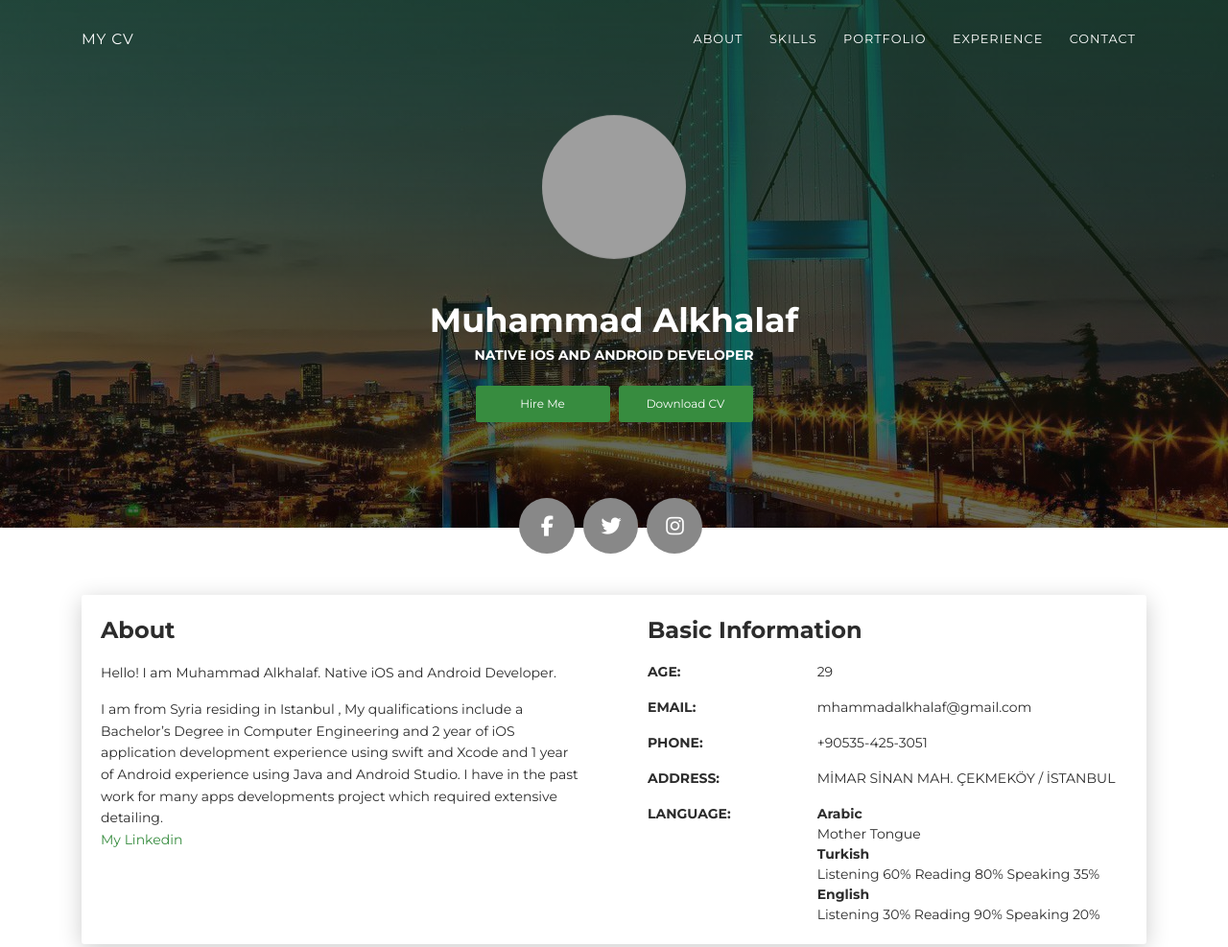
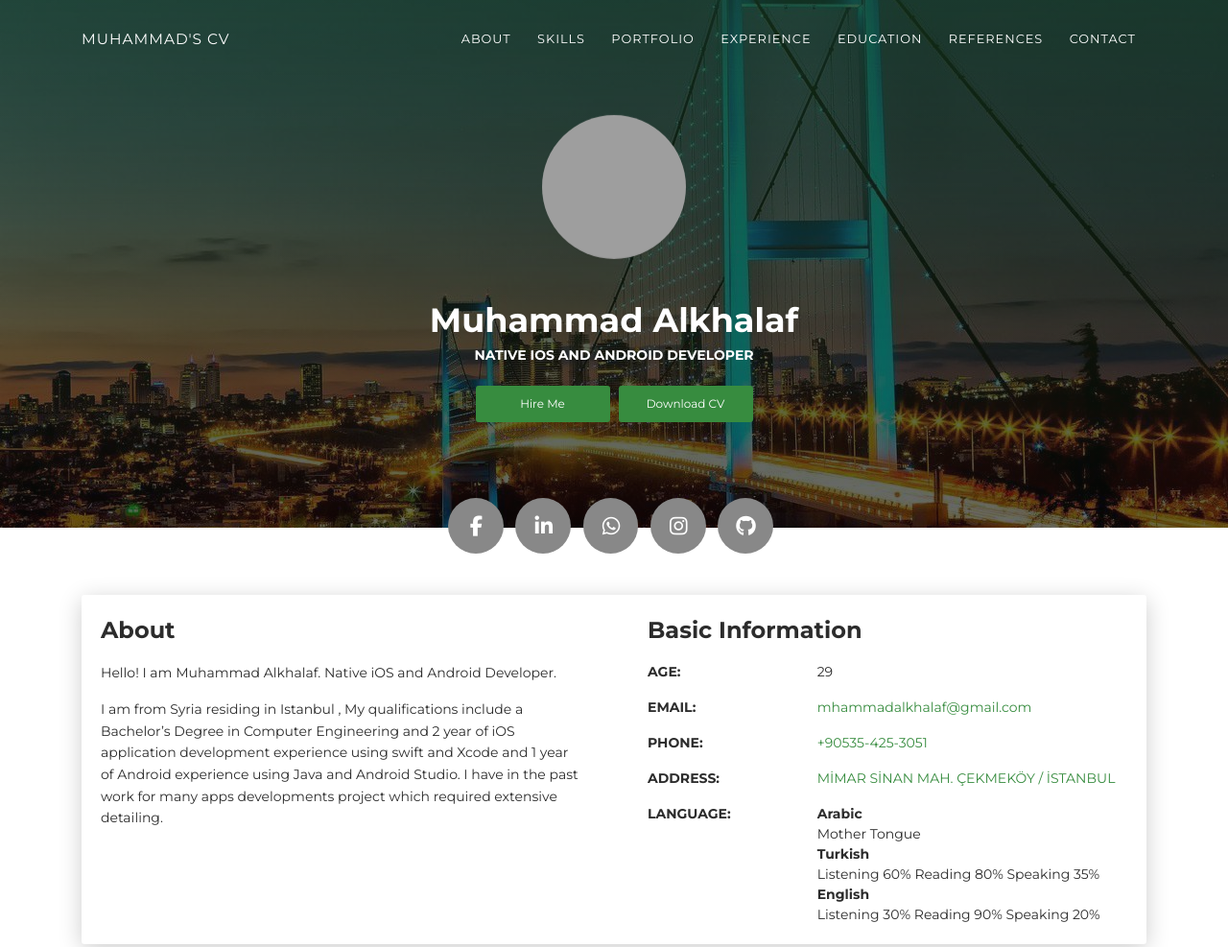
Before and after one commit to muhammadalkhalaf/My-Resume, a plain HTML site: page index.html in a window 1280 px wide. Shown: the top 987 px of the page at 96% size. Drawn offline with Linux system fonts and the light colour scheme; grey boxes are pictures that could not be loaded.

Commit message:
Social Media added

```diff
--- a/index.html
+++ b/index.html
@@ -4,7 +4,7 @@
     <meta charset="UTF-8">
     <meta http-equiv="X-UA-Compatible" content="IE=edge">
     <meta name="viewport" content="width=device-width, initial-scale=1">
-    <title>My CV</title>
+    <title>Muhammad's CV</title>
     <meta name="description" content="Creative CV is a HTML resume template for professionals. Built with Bootstrap 4, Now UI Kit and FontAwesome, this modern and responsive design template is perfect to showcase your portfolio, skils and experience."/>
     <link href="https://fonts.googleapis.com/css?family=Montserrat:400,700,200" rel="stylesheet">
     <link href="https://maxcdn.bootstrapcdn.com/font-awesome/latest/css/font-awesome.min.css" rel="stylesheet">
@@ -17,7 +17,7 @@
       <div class="profile-page sidebar-collapse">
         <nav class="navbar navbar-expand-lg fixed-top navbar-transparent bg-primary" color-on-scroll="400">
           <div class="container">
-            <div class="navbar-translate"><a class="navbar-brand" href="https://github.com/muhammadalkhalaf/My-Previous-Apps/raw/master/My_CV.pdf" rel="tooltip">My CV</a>
+            <div class="navbar-translate"><a class="navbar-brand" href="#top" rel="tooltip">Muhammad's CV</a>
               <button class="navbar-toggler navbar-toggler" type="button" data-toggle="collapse" data-target="#navigation" aria-controls="navigation" aria-expanded="false" aria-label="Toggle navigation"><span class="navbar-toggler-bar bar1"></span><span class="navbar-toggler-bar bar2"></span><span class="navbar-toggler-bar bar3"></span></button>
             </div>
             <div class="collapse navbar-collapse justify-content-end" id="navigation">
@@ -26,6 +26,8 @@
                 <li class="nav-item"><a class="nav-link smooth-scroll" href="#skill">Skills</a></li>
                 <li class="nav-item"><a class="nav-link smooth-scroll" href="#portfolio">Portfolio</a></li>
                 <li class="nav-item"><a class="nav-link smooth-scroll" href="#experience">Experience</a></li>
+                <li class="nav-item"><a class="nav-link smooth-scroll" href="#education">Education</a></li>
+                <li class="nav-item"><a class="nav-link smooth-scroll" href="#reference">References</a></li>
                 <li class="nav-item"><a class="nav-link smooth-scroll" href="#contact">Contact</a></li>
               </ul>
             </div>
@@ -48,7 +50,13 @@
       </div>
       <div class="section">
         <div class="container">
-          <div class="button-container"><a class="btn btn-default btn-round btn-lg btn-icon" href="https://www.facebook.com/mhammad.alkhalaf" rel="tooltip" title="Follow me on Facebook"><i class="fa fa-facebook"></i></a><a class="btn btn-default btn-round btn-lg btn-icon" href="https://twitter.com/mhammadalkhalaf" rel="tooltip" title="Follow me on Twitter"><i class="fa fa-twitter"></i></a><a class="btn btn-default btn-round btn-lg btn-icon" href="https://www.instagram.com/muhammad_alkhalaf_91/" rel="tooltip" title="Follow me on Instagram"><i class="fa fa-instagram"></i></a></div>
+          <div class="button-container">
+            <a class="btn btn-default btn-round btn-lg btn-icon" href="https://www.facebook.com/mhammad.alkhalaf" target="_blank" rel="tooltip" title="Follow me on Facebook"><i class="fa fa-facebook"></i></a>
+            <a class="btn btn-default btn-round btn-lg btn-icon" href="https://www.linkedin.com/in/muhammad-alkhalaf/" target="_blank" rel="tooltip" title="Follow me on LinkedIn"><i class="fa fa-linkedin"></i></a>
+            <a class="btn btn-default btn-round btn-lg btn-icon" href="https://wa.me/905354253051" target="_blank" rel="tooltip" title="Chat with me on WhatsApp"><i class="fa fa-whatsapp"></i></a>
+            <a class="btn btn-default btn-round btn-lg btn-icon" href="https://www.instagram.com/muhammad_alkhalaf_91/" target="_blank" rel="tooltip" title="Follow me on Instagram"><i class="fa fa-instagram"></i></a>
+            <a class="btn btn-default btn-round btn-lg btn-icon" href="https://github.com/muhammadalkhalaf" target="_blank" rel="tooltip" title="Follow me on Github"><i class="fa fa-github"></i></a>
+          </div>
         </div>
       </div>
     </div>
@@ -65,7 +73,6 @@
             <p>I am from Syria residing in Istanbul ,
               My qualifications include a Bachelor’s Degree in Computer Engineering and 2 year of iOS application development experience using swift and Xcode and 1 year of Android experience using Java and Android Studio.
               I have in the past work for many apps developments project which required extensive detailing.
-              <Br> <a href="https://www.linkedin.com/in/muhammad-alkhalaf/" target="_blank">My Linkedin</a></p>
           </div>
         </div>
         <div class="col-lg-6 col-md-12">
@@ -77,15 +84,15 @@
             </div>
             <div class="row mt-3">
               <div class="col-sm-4"><strong class="text-uppercase">Email:</strong></div>
-              <div class="col-sm-8">mhammadalkhalaf@gmail.com</div>
+              <div class="col-sm-8"><a href="mailto:mhammadalkhalaf@gmail.com">mhammadalkhalaf@gmail.com</a></div>
             </div>
             <div class="row mt-3">
               <div class="col-sm-4"><strong class="text-uppercase">Phone:</strong></div>
-              <div class="col-sm-8">+90535-425-3051</div>
+              <div class="col-sm-8"><a href="tel:+905354253051">+90535-425-3051</a></div>
             </div>
             <div class="row mt-3">
               <div class="col-sm-4"><strong class="text-uppercase">Address:</strong></div>
-              <div class="col-sm-8">MİMAR SİNAN MAH. ÇEKMEKÖY / İSTANBUL</div>
+              <div class="col-sm-8"><a href="https://goo.gl/maps/mNLGL7mRvhLCt533A" target="_blank">MİMAR SİNAN MAH. ÇEKMEKÖY / İSTANBUL</a></div>
             </div>
             <div class="row mt-3">
               <div class="col-sm-4"><strong class="text-uppercase">Language:</strong></div>
@@ -154,7 +161,7 @@
           <div class="col-md-6">
             <div class="progress-container progress-primary"><span class="progress-badge">SQL</span>
               <div class="progress">
-                <div class="progress-bar progress-bar-primary" data-aos="progress-full" data-aos-offset="10" data-aos-duration="2000" role="progressbar" aria-valuenow="60" aria-valuemin="0" aria-valuemax="100" style="width: 65%;"></div><span class="progress-value">65%</span>
+                <div class="progress-bar progress-bar-primary" data-aos="progress-full" data-aos-offset="10" data-aos-duration="2000" role="progressbar" aria-valuenow="60" aria-valuemin="0" aria-valuemax="100" style="width: 80%;"></div><span class="progress-value">80%</span>
               </div>
             </div>
           </div>
@@ -369,7 +376,7 @@
     </div>
   </div>
 </div>
-<div class="section">
+<div class="section" id="education">
   <div class="container cc-education">
     <div class="h4 text-center mb-4 title">Education</div>
     <div class="card">
@@ -537,11 +544,11 @@
                 <div class="col-md-6">
                   <div class="card-body">
                     <p class="mb-0"><strong>Address </strong></p>
-                    <p class="pb-2">MİMAR SİNAN MAH. ÇEKMEKÖY / İSTANBUL</p>
+                    <p class="pb-2"><a href="https://goo.gl/maps/mNLGL7mRvhLCt533A" target="_blank">MİMAR SİNAN MAH. ÇEKMEKÖY / İSTANBUL</a></p>
                     <p class="mb-0"><strong>Phone</strong></p>
-                    <p class="pb-2">+90535-425-3051</p>
+                    <p class="pb-2"><a href="tel:+905354253051">+90535-425-3051</a></p>
                     <p class="mb-0"><strong>Email</strong></p>
-                    <p>mhammadalkhalaf@gmail.com</p>
+                    <p><a href="mailto:mhammadalkhalaf@gmail.com">mhammadalkhalaf@gmail.com</a></p>
                   </div>
                 </div>
               </div>
@@ -554,10 +561,16 @@
 </div></div>
     </div>
     <footer class="footer">
-      <div class="container text-center"><a class="cc-facebook btn btn-link" href="https://www.facebook.com/mhammad.alkhalaf"><i class="fa fa-facebook fa-2x " aria-hidden="true"></i></a><a class="cc-twitter btn btn-link " href="https://twitter.com/mhammadalkhalaf"><i class="fa fa-twitter fa-2x " aria-hidden="true"></i></a><a class="cc-instagram btn btn-link" href="https://www.instagram.com/muhammad_alkhalaf_91/"><i class="fa fa-instagram fa-2x " aria-hidden="true"></i></a></div>
+      <div class="container text-center">
+        <a class="cc-facebook btn btn-link" href="https://www.facebook.com/mhammad.alkhalaf" target="_blank"><i class="fa fa-facebook fa-2x " aria-hidden="true"></i></a>
+        <a class="cc-linkedin btn btn-link" href="https://www.linkedin.com/in/muhammad-alkhalaf/" target="_blank"><i class="fa fa-linkedin fa-2x " aria-hidden="true"></i></a>
+        <a class="cc-whatsapp btn btn-link" href="https://wa.me/905354253051" target="_blank"><i class="fa fa-whatsapp fa-2x " aria-hidden="true"></i></a>
+        <a class="cc-instagram btn btn-link" href="https://www.instagram.com/muhammad_alkhalaf_91/" target="_blank"><i class="fa fa-instagram fa-2x " aria-hidden="true"></i></a>
+        <a class="cc-github btn btn-link" href="https://github.com/muhammadalkhalaf" target="_blank"><i class="fa fa-github fa-2x " aria-hidden="true"></i></a>
+      </div>
       <div class="h4 title text-center">Muhammad Alkhalaf</div>
       <div class="text-center text-muted">
-        <p>NATIVE IOS AND ANDROID DEVELOPER<br><a class="credit" href="https://www.linkedin.com/in/muhammad-alkhalaf/" target="_blank">My Linkedin</a></p>
+        <p>NATIVE IOS AND ANDROID DEVELOPER<br><a class="credit" href="#top">Go To Top</a></p>
       </div>
     </footer>
     <script src="js/core/jquery.3.2.1.min.js"></script>
```
